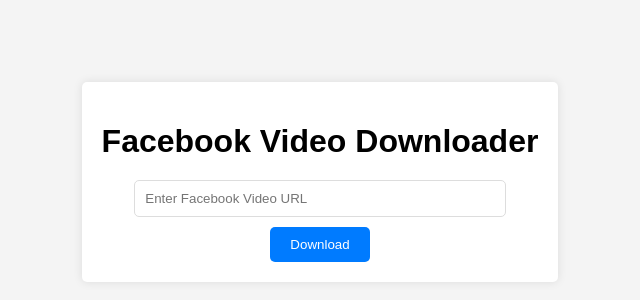
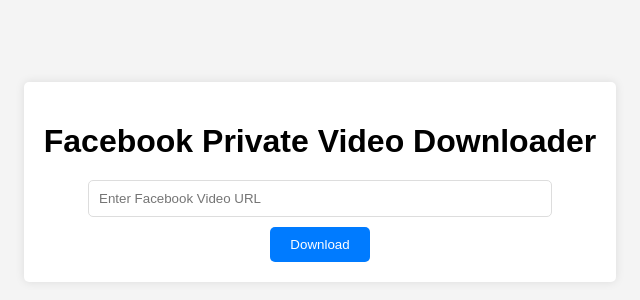
Before and after one commit to mostafizurwebsite/Video-Downloader, a plain HTML site: page index.html in a window 1280 px wide. Shown: the part 218-518 px from the top of the page, without its empty margins (320-960 px from the left). Drawn offline with Linux system fonts and the light colour scheme.

Commit message:
Update index.html

```diff
--- a/index.html
+++ b/index.html
@@ -3,7 +3,7 @@
 <head>
     <meta charset="UTF-8">
     <meta name="viewport" content="width=device-width, initial-scale=1.0">
-    <title>Facebook Video Downloader</title>
+    <title>Facebook Private Video Downloader</title>
     <style>
         body {
             font-family: Arial, sans-serif;
@@ -51,7 +51,7 @@
 </head>
 <body>
     <div class="container">
-        <h1>Facebook Video Downloader</h1>
+        <h1>Facebook Private Video Downloader</h1>
         <input type="text" id="videoUrl" placeholder="Enter Facebook Video URL">
         <button onclick="downloadVideo()">Download</button>
     </div>
```
